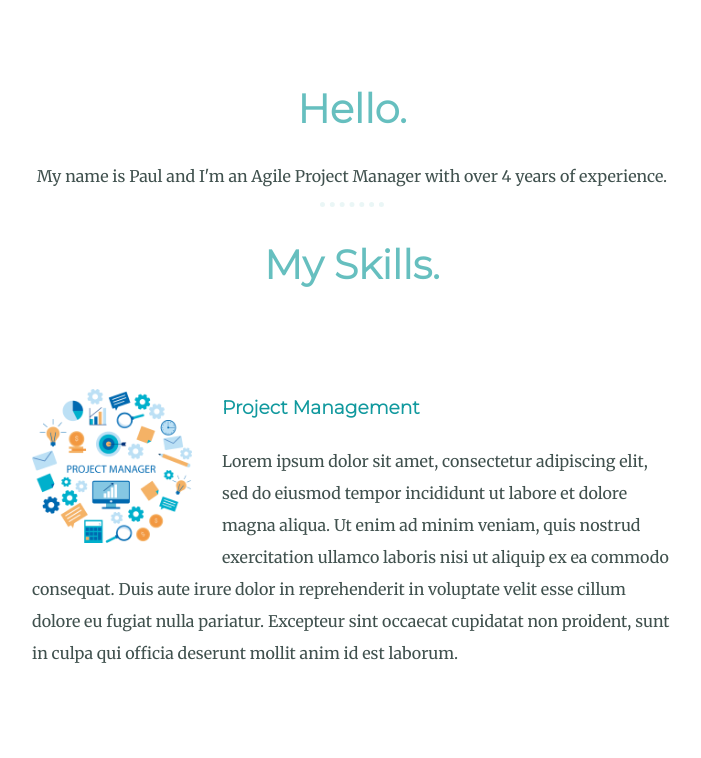
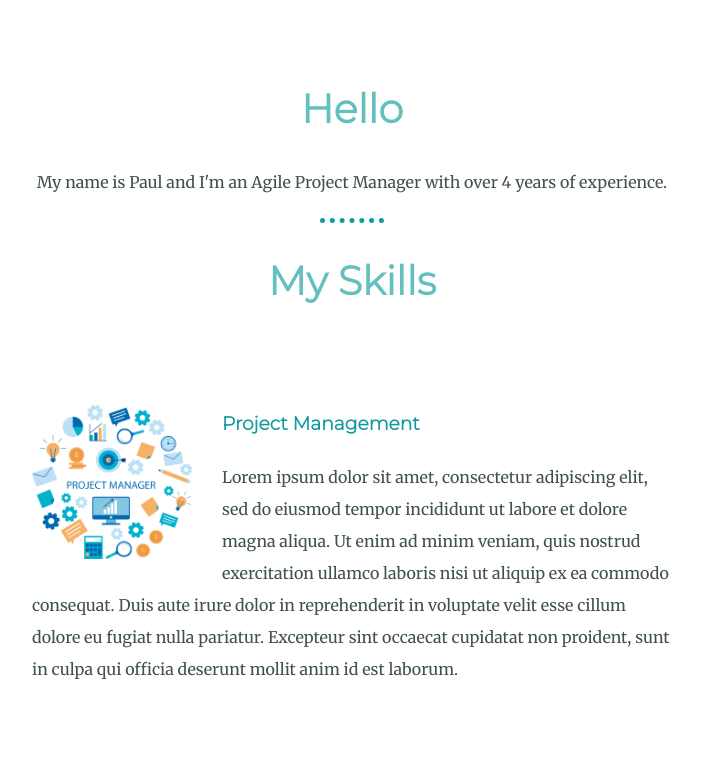
Before and after one commit to pavelgarmash/personal_website_css, a plain HTML site: page index.html in a window 1280 px wide. Shown: the part 1262-2020 px from the top of the page, without its empty margins (288-989 px from the left). Drawn offline with Linux system fonts and the light colour scheme.

Commit message:
minor fixes

```diff
--- a/css/styles.css
+++ b/css/styles.css
@@ -28,10 +28,11 @@ h2 {
 hr {
   border-style: none;
   border-top-style: dotted;
-  border-color: #EAF6F6;
+  border-color: #11999E;
   border-width: 5px;
   width: 5%;
 }
+
 
 h3 {
   font-family: 'Montserrat', sans-serif;
@@ -48,6 +49,13 @@ h3 {
   position: absolute;
   left: 300px;
   bottom: 300px;
+}
+
+.text {
+  width: 50%;
+  margin: 0 auto 20px auto;
+  text-align: center;
+  line-height: 2;
 }
 
 .skill-row {
--- a/index.html
+++ b/index.html
@@ -23,12 +23,12 @@
   <div class="middle-container">
     <div class="profile">
       <img src="images/sailor.png" alt="sailor-image">
-      <h2>Hello.</h2>
-      <p>My name is Paul and I'm an Agile Project Manager with over 4 years of experience.</p>
+      <h2>Hello</h2>
+      <p class="text">My name is Paul and I'm an Agile Project Manager with over 4 years of experience.</p>
     </div>
     <hr>
     <div class="skills">
-      <h2>My Skills.</h2>
+      <h2>My Skills</h2>
       <div class="skill-row">
         <img class="skill-image-pm" src="images/project-management.png" alt="project-management-image">
         <h3>Project Management</h3>
```
